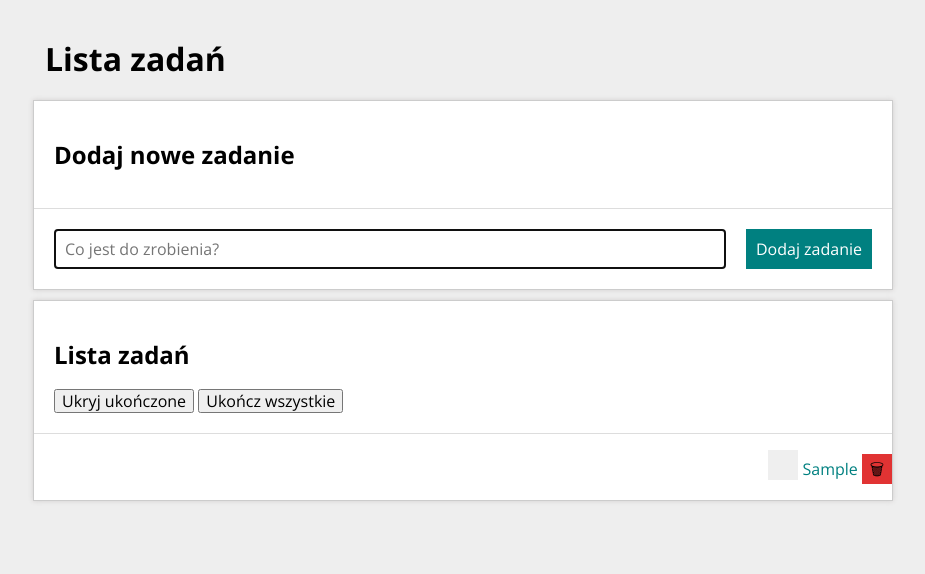
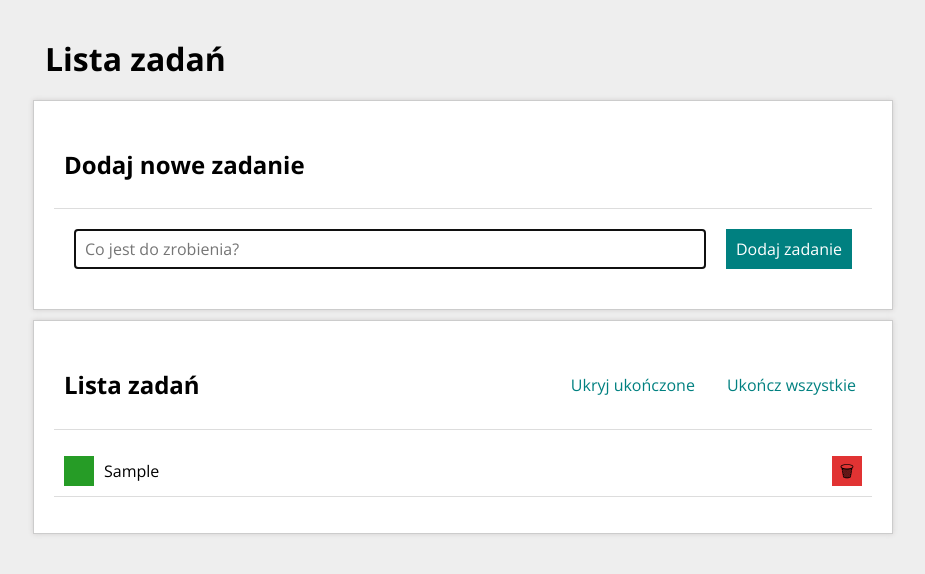
Before and after one commit to iwonagasidlo/Checklist, a plain HTML site: page index.html in a window 1280 px wide. Both pictures are taken after typing "Sample" into the empty fields and a click on the button "Dodaj zadanie". Shown: the whole page, without its empty margins (177-1102 px from the left). Drawn offline with nearby package versions, Linux system fonts and the light colour scheme.

Commit message:
styling changes added

```diff
--- a/css/section.css
+++ b/css/section.css
@@ -1,3 +1,9 @@
+.container {
+    max-width: 900px;
+    margin: 0 auto;
+    padding: 20px;
+}
+
 .header {
     margin-left: 12px;
 }
@@ -7,25 +13,57 @@
     border: 1px solid #ccc;
     box-shadow: 0px 0px 5px 0px #D1CFCF;
     margin: 10px 0;
+    padding: 20px;
 }
 
 .section__header {
-    margin: 0;
-    padding: 20px;
+    padding: 10px;
     border-bottom: 1px solid #ddd;
 }
 
-.tasks__item {
-    border: none;
-    background-color: white;
-    color: hsl(180, 100%, 25%);
-    text-align: end;
+.section__area {
+    display: grid;
+    grid-template-columns: auto auto;
+    justify-content: space-between;
+    align-items: center;
 }
 
-.tasks__item:hover {
-    color: hsl(180, 100%, 35%);;
+@media (max-width: 767px) {
+    .section__area {
+        grid-template-columns: 1fr;
+    }
 }
 
-.tasks__item:active {
-    color: hsl(180, 100%, 40%);;
+.buttons {
+    display: flex;
+    flex-wrap: wrap;
 }
+
+.buttons__button {
+    background: white;
+    color: hsl(180, 100%, 25%);
+    border: none;
+    margin-left: 20px;
+    transition: 0.5s;
+}
+
+@media (max-width: 767px) {
+    .buttons__button {
+        flex-basis: 100%;
+        margin: 10px;
+    }
+}
+
+.buttons__button:hover {
+    color: hsl(180, 100%, 35%);
+    transform: scale(1.1);
+}
+
+.buttons__button:active {
+    color: hsl(180, 100%, 40%);
+    ;
+}
+
+.buttons__button:disabled {
+    color: #ccc;
+}
--- a/css/style.css
+++ b/css/style.css
@@ -11,9 +11,3 @@ body {
     background-color: #eee;
     word-break: break-word;
 }
-
-.container {
-    max-width: 900px;
-    margin: 0 auto;
-    padding: 20px;
-}
--- a/css/tasks.css
+++ b/css/tasks.css
@@ -3,7 +3,7 @@
     padding: 0;
 }
 
-.task__item {
+.tasks__item {
     display: grid;
     grid-template-columns: auto 1fr auto;
     align-items: center;
@@ -23,15 +23,15 @@
     border: none;
 }
 
-.tasks__button--done {
+.tasks__button--toggleDone {
     background-color: hsl(120, 61%, 38%);
 }
 
-.tasks__button--done:hover {
+.tasks__button--toggleDone:hover {
     background-color: hsl(124, 61%, 45%);
 }
 
-.tasks__button--done:active {
+.tasks__button--toggleDone:active {
     background-color: hsl(126, 61%, 52%)
 }
 
@@ -47,27 +47,6 @@
     background-color: hsl(355, 74%, 70%);
 }
 
-.tasks__item {
-    border: none;
-    background-color: white;
-    color: hsl(180, 100%, 25%);
-    text-align: end;
-}
-
-.tasks__item:hover {
-    color: hsl(180, 100%, 35%);
-    ;
-}
-
-.tasks__item:active {
-    color: hsl(180, 100%, 40%);
-    ;
-}
-
 .tasks__item--hidden {
     display: none;
 }
-
-.tasks__item--done {
-    text-decoration: line-through;
-}
```
